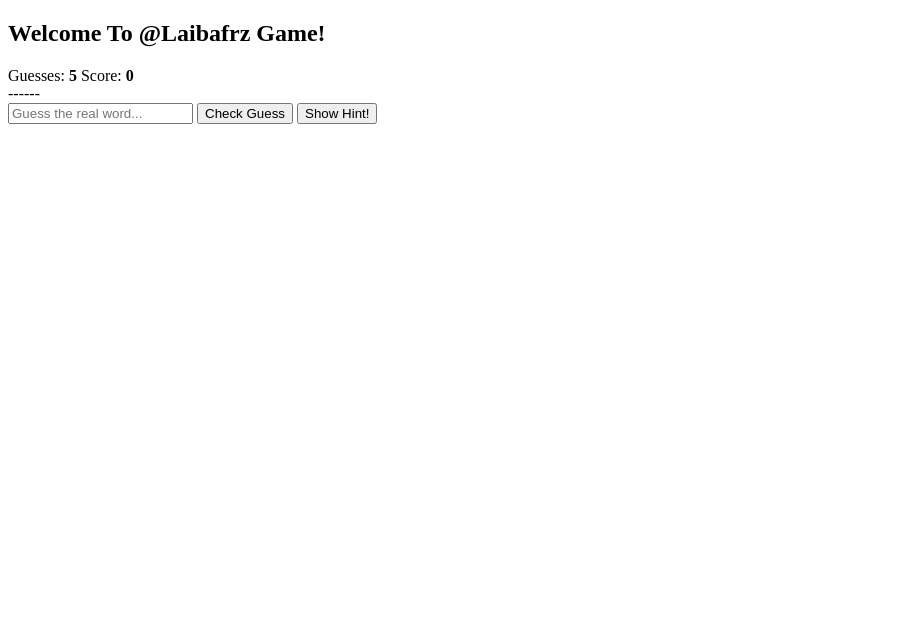
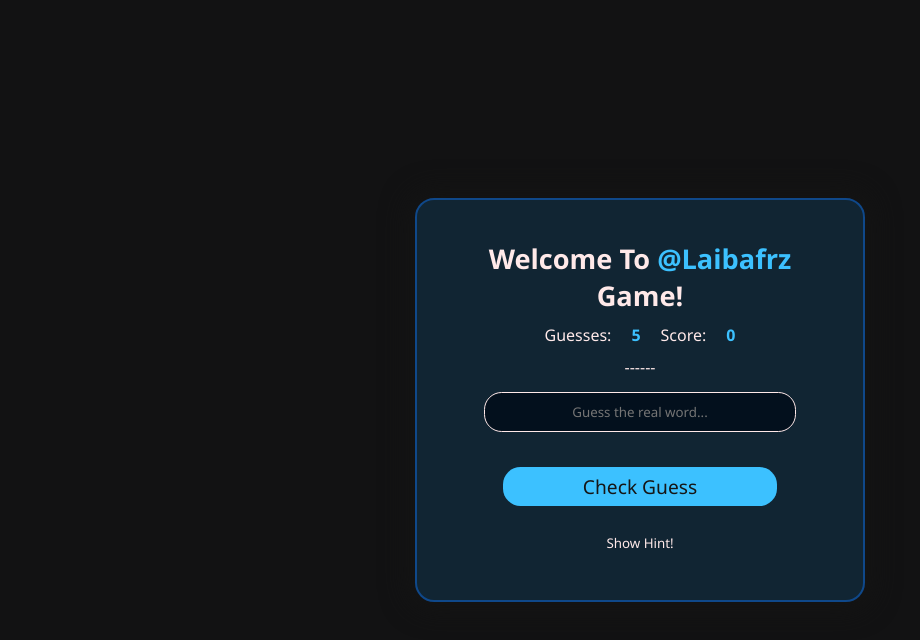
Before and after one commit to Umerali23/Portfolio, a plain HTML site: page Word Guessing Game/index.html in a window 1280 px wide. Shown: the whole page, without its empty margins (0-920 px from the left). Drawn offline with Linux system fonts and the light colour scheme.

Commit message:
Some design changes

```diff
--- a/Word Guessing Game/index.html
+++ b/Word Guessing Game/index.html
@@ -4,10 +4,11 @@
     <meta charset="UTF-8">
     <meta name="viewport" content="width=device-width, initial-scale=1.0">
     <title>Welcome To Laiba-Frz Game</title>
+    <link rel="stylesheet" href="style.css">
 </head>
 <body>
     <div class="gamecontainer">
-        <h2>Welcome To @Laibafrz Game!</h2>
+        <h2>Welcome To <span>@Laibafrz</span> Game!</h2>
 
         <div class="info">
             <span>Guesses: </span> <strong id="guesses">5</strong>
--- a/Word Guessing Game/style.css
+++ b/Word Guessing Game/style.css
@@ -2,4 +2,128 @@
     padding: 0;
     margin: 0;
     box-sizing: border-box;
+    font-family: 'Segoe UI', Tahoma, Geneva, Verdana, sans-serif;
 }
+
+:root {
+    --primary-color: #CE2D4F;
+    --bg: #121213;
+    --card: #112533;
+    --text: #ffe9e9;
+    --subtleborder: #0f488a;
+    --accent: #3cc1ff;
+    --cardshadow : #141414;
+    --darktext : #161616;
+    --inputbg : #03101d;
+}
+
+body {
+    display: flex;
+    justify-content: center;
+    align-items: center;
+    background-color: var(--bg);
+    color: var(--text);
+    height: 100vh;
+}
+
+.gamecontainer {
+    border: 2px solid var(--subtleborder);
+    padding: 2.5rem;
+    border-radius: 1.2rem;
+    background-color: var(--card);
+    box-shadow: 0px 0px 25px 10px var(--cardshadow);
+    width: 450px;
+    display: flex;
+    align-items: center;
+    justify-content: center;
+    flex-direction: column;
+    text-align: center;
+
+}
+
+.gamecontainer h2 {
+    font-size: 1.7rem;
+}
+
+.gamecontainer h2 span {
+    font-weight: bolder;
+    color: var(--accent);
+}
+
+.gamecontainer .info {
+    /* border: 2px solid red; */
+    padding: 10px;
+    width: 100%;
+    display: flex;
+    gap: 20px;
+    /* justify-content: space-between; */
+    justify-content: center;
+}
+
+.gamecontainer .info strong {
+    color: var(--accent);
+}
+
+.gamecontainer input {
+    background: none;
+    border: none;
+    border: 1px solid var(--text);
+    text-align: center;
+    width: 85%;
+    height: 2.5rem;
+    border-radius: 1.1rem;
+    padding: 1rem;
+    color: var(--text);
+    margin: 0.9rem;
+    background: var(--inputbg);
+}
+
+.gamecontainer input:focus{
+    border-color: var(--accent);
+}
+
+#checkbtn {
+    width: 75%;
+    background: none;
+    border: none;
+    height: 1.8rem;
+    background-color: var(--accent);
+    color: var(--darktext);
+    cursor: pointer;
+    margin-top: 1.3rem;
+    border-radius: 1.1rem;
+    height: 2.4rem;
+    font-size: 1.2rem;
+    transition: all 0.1s ease;
+}
+
+#checkbtn:hover {
+    opacity: 0.8;
+    width: 80%;
+}
+
+#checkbtn:active{
+    opacity: 1.2;
+}
+
+#hintbtn {
+    cursor: pointer;
+    background: none;
+    border: none;
+    width: 25%;
+    height: 2.2rem;
+    transition: all 0.1s ease-in-out;
+    color: var(--text);
+    margin-top: 1.2rem;
+}
+
+#hintbtn:hover{
+    /* font-size: 1.1rem; */
+    /* border-bottom: 2px solid var(--text); */
+    text-shadow: 0px 0px 10px var(--text);
+}
+
+#hintbtn:active{
+    color: var(--accent);
+    text-shadow: 0px 0px 10px var(--accent);
+}
```
